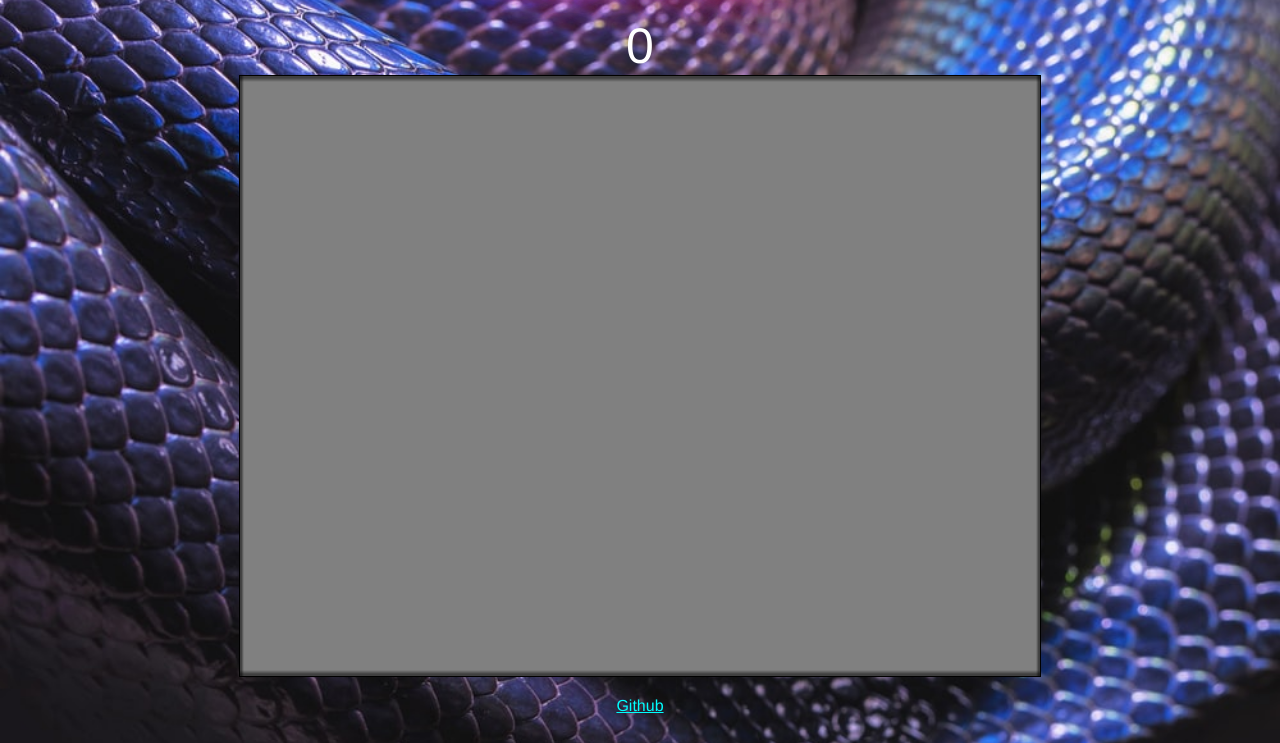
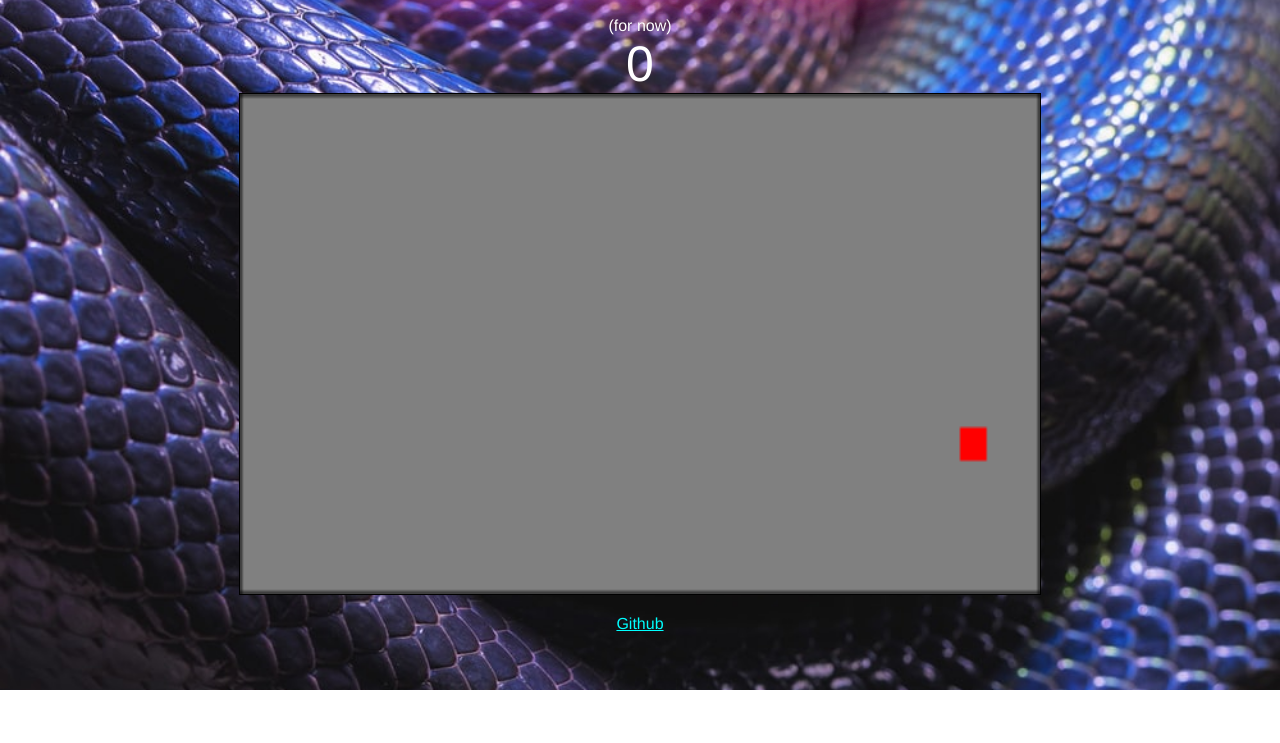
Before and after one commit to fsiino/ts-snake, a website built with webpack: page index.html in a window 1280 px wide. Shown: the part 110-853 px from the top of the page. After the commit the page ends 800 px from the top, so only its background shows below. Built offline with Linux system fonts and the light colour scheme.

Commit message:
Food now persists and spawns on game start

```diff
--- a/css/style.css
+++ b/css/style.css
@@ -12,7 +12,7 @@ a {
 canvas {
   border: 1px solid black;
   width: 800px;
-  height: 600px;
+  height: 500px;
   background-color: gray;
 }
 
--- a/index.html
+++ b/index.html
@@ -10,7 +10,7 @@
 </head>
 <body>
   <div class="game-wrapper">
-    <h1 class="header">Power Snake</h1>
+    <h1 class="header"><s>Power</s> Regular Snake</h1> <span style="color: white">(for now)</span>
     <div id="score">0</div>
     <canvas id="game"></canvas>
   </div>
--- /dev/null
+++ b/src/constants.ts
@@ -0,0 +1,4 @@
+// export const settings = {
+//   test2: 1,
+//   test: 0,
+// }
--- a/src/food.ts
+++ b/src/food.ts
@@ -3,18 +3,14 @@ const FOODSTROKECOLOR = 'black';
 
 export class Food {
   public ctx: CanvasRenderingContext2D;
-
   public foodLoc: Array<number>;
-
   public canvasWidth: number;
   public canvasHeight: number;
 
   constructor(canvas: HTMLCanvasElement) {
     this.ctx = canvas.getContext('2d');
-
     this.canvasWidth = canvas.width;
     this.canvasHeight = canvas.height;
-
     this.foodLoc = [];
   }
 
--- a/src/game.ts
+++ b/src/game.ts
@@ -21,6 +21,7 @@ export class Game {
     this.ctx = canvas.getContext('2d');
     this.snake = new Snake(canvas);
     this.food = new Food(canvas);
+    this.food.createFood()
   }
 
   public clearCanvas(): void  {
--- a/src/snake.ts
+++ b/src/snake.ts
@@ -11,13 +11,13 @@ const SNAKESTROKECOLOR = 'darkgreen';
 export class Snake {
 
   public ctx: CanvasRenderingContext2D;
-
   public snake: Array<snakePart>;
   public food: Food;
   public score: number = 0;
-
   public dx: number;
   public dy: number;
+  public canvasWidth: number;
+  public canvasHeight: number;
 
   constructor(canvas: HTMLCanvasElement) {
     this.ctx = canvas.getContext('2d');
@@ -31,17 +31,18 @@ export class Snake {
     this.food = new Food(canvas);
     this.dx = 0;
     this.dy = 10;
+    this.canvasWidth = canvas.width;
+    this.canvasHeight = canvas.height;
 
-    // document.addEventListener("keydown", this.turn.bind(this))
-    document.addEventListener('keydown', e => {
-      this.turn(e)
-    })
+    document.addEventListener('keydown', e => this.turn(e))
 
-    this.snake.forEach(part => {
-      if (part.x !== this.food.foodLoc[0] && part.y !== this.food.foodLoc[1]) {
-        this.food.createFood();
-      }
-    })
+    // this.snake.forEach(part => {
+    //   if (part.x !== this.food.foodLoc[0] && part.y !== this.food.foodLoc[1]) {
+    //     this.food.createFood();
+    //   }
+    // })
+
+    // removed for now for testing
 
   }
 
@@ -74,7 +75,17 @@ export class Snake {
 
     this.snake.unshift(head);
 
-    if (this.snake[0].x === this.food.foodLoc[0] && this.snake[0].y === this.food.foodLoc[1]) {
+    const ateFood = (this.snake[0].x === this.food.foodLoc[0] && this.snake[0].y === this.food.foodLoc[1]);
+
+    // debugger
+    // let i = 0;
+    // while (i < 1) {
+    //   this.food.createFood();
+    //   i++;
+    // }
+
+// debugger
+    if (ateFood) {
       this.food.createFood();
       // TODO: increase score here
       console.log('ate some food')
@@ -83,7 +94,7 @@ export class Snake {
     }
   }
 
-  public turn(e: any) {
+  public turn(e: any): void {
     const LEFT = 65;
     const RIGHT = 68;
     const UP = 87;
@@ -122,7 +133,10 @@ export class Snake {
       default:
         return;
     };
-
   }
 
+  // public ateFood() {
+
+  // }
+
 }
```
Also changed, not shown: build/bundle.js.
